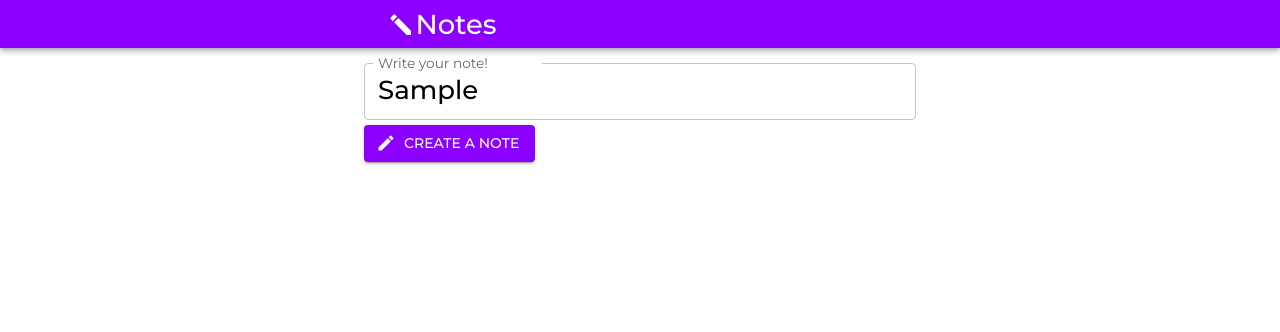
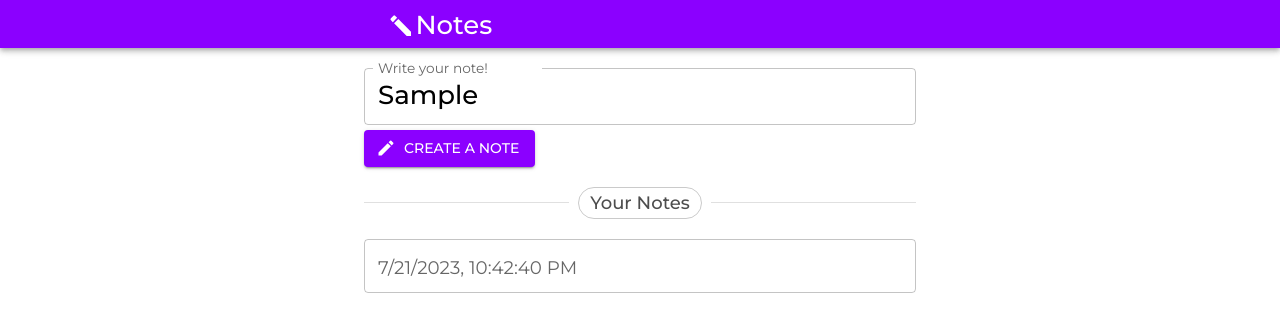
Before and after one commit to c1DeepInside/react-test-task, a React (Vite) app: page / in a window 1280 px wide. Both pictures are taken after typing "Sample" into the empty fields and a click on the button "CREATE A NOTE". Shown: the top 332 px of the page. Built offline with nearby package versions, Linux system fonts and the light colour scheme.

Commit message:
feat: add store

```diff
--- a/src/components/EditBlock.tsx
+++ b/src/components/EditBlock.tsx
@@ -2,11 +2,16 @@ import { Box, Button, Typography } from '@mui/material';
 import StyledTextArea from './StyledTextArea';
 import { useState } from 'react';
 import BorderColorRoundedIcon from '@mui/icons-material/Create';
+import { useAppDispatch } from '../hooks/redux';
+import { addNoteStore } from '../store/noteSlice';
 
 const EditBlock = () => {
   const [currentTags, setCurrentTags] = useState<string[] | null>(null);
+  const [currentText, setCurrentText] = useState('');
+  const dispatch = useAppDispatch();
 
   const getTags = (e: React.ChangeEvent<HTMLInputElement>) => {
+    setCurrentText(e.target.value);
     setCurrentTags(e.target.value.match(/(^#[а-я\w]+| #[а-я\w]+|\n#[а-я\w]+)/gi));
   };
 
@@ -16,9 +21,13 @@ const EditBlock = () => {
     });
   };
 
+  const addNote = () => {
+    dispatch(addNoteStore({ text: currentText, date: Date.now() }));
+  };
+
   return (
     <>
-      <Box sx={{ mt: '15px' }}>
+      <Box sx={{ mt: '20px' }}>
         <StyledTextArea label="Write your note!" sxProps={{ fontSize: 26 }} getTags={getTags} />
       </Box>
       <Box
@@ -30,6 +39,7 @@ const EditBlock = () => {
           sx={{ fontSize: 14, flexShrink: '0', alignSelf: 'flex-start' }}
           variant="contained"
           startIcon={<BorderColorRoundedIcon />}
+          onClick={addNote}
         >
           Create a note
         </Button>
@@ -39,7 +49,6 @@ const EditBlock = () => {
           sx={{
             mt: '5px',
             fontSize: 16,
-            flexGrow: '1',
             overflow: 'auto',
             color: 'primary.main',
             opacity: 0.8,
--- a/src/components/Header.tsx
+++ b/src/components/Header.tsx
@@ -7,7 +7,7 @@ const Header = () => {
       <Container maxWidth="sm">
         <Toolbar variant="dense" sx={{ p: 0 }}>
           <Link href="/" underline="none" sx={{ color: 'white' }}>
-            <Typography variant="h5" sx={{ fontWeight: 500 }}>
+            <Typography variant="h3" sx={{ fontWeight: 500 }}>
               <BorderColorRoundedIcon sx={{ transform: 'translate(-1px, 5px) scale(-1, 1)' }} />
               Notes
             </Typography>
--- a/src/components/Main.tsx
+++ b/src/components/Main.tsx
@@ -1,11 +1,13 @@
 import { Box, Container } from '@mui/material';
 import EditBlock from './EditBlock';
+import NotesBlock from './NotesBlock';
 
 const Main = () => {
   return (
     <Box component={'main'}>
       <Container maxWidth="sm">
         <EditBlock />
+        <NotesBlock />
       </Container>
     </Box>
   );
--- /dev/null
+++ b/src/components/Note.tsx
@@ -0,0 +1,17 @@
+import { Box } from '@mui/material';
+import { INote } from '../interfaces/note';
+import StyledTextArea from './StyledTextArea';
+
+type Props = {
+  note: INote;
+};
+
+const Note = ({ note }: Props) => {
+  return (
+    <Box>
+      <StyledTextArea label={new Date(note.date).toLocaleString()} sxProps={{ fontSize: 24 }} />
+    </Box>
+  );
+};
+
+export default Note;
--- /dev/null
+++ b/src/components/NotesBlock.tsx
@@ -0,0 +1,26 @@
+import { Box, Chip, Divider } from '@mui/material';
+import { useAppSelector } from '../hooks/redux';
+import Note from './Note';
+
+const NotesBlock = () => {
+  const notes = useAppSelector((state) => state.notes.notes);
+
+  return (
+    <>
+      <Divider sx={{ mt: '20px' }}>
+        <Chip
+          variant="outlined"
+          label="Your Notes"
+          sx={{ fontWeight: '500', fontSize: 18, opacity: '0.8' }}
+        />
+      </Divider>
+      <Box sx={{ mt: '20px', display: 'flex', flexDirection: 'column', gap: '20px' }}>
+        {notes.map((note) => (
+          <Note note={note} key={note.date} />
+        ))}
+      </Box>
+    </>
+  );
+};
+
+export default NotesBlock;
--- a/src/components/StyledTextArea.tsx
+++ b/src/components/StyledTextArea.tsx
@@ -5,9 +5,10 @@ type Props = {
   sxProps?: SxProps;
   label?: ReactNode;
   getTags?: (e: React.ChangeEvent<HTMLInputElement>) => void;
+  textContent?: string;
 };
 
-const StyledTextArea = ({ sxProps, label, getTags }: Props) => {
+const StyledTextArea = ({ sxProps, label, getTags, textContent }: Props) => {
   const text = useRef<HTMLDivElement>();
 
   const handleChange = (e: React.ChangeEvent<HTMLInputElement>) => {
@@ -27,6 +28,7 @@ const StyledTextArea = ({ sxProps, label, getTags }: Props) => {
         multiline={true}
         label={label}
         fullWidth
+        value={textContent}
         margin="none"
         InputProps={{
           sx: {
@@ -64,7 +66,9 @@ const StyledTextArea = ({ sxProps, label, getTags }: Props) => {
           },
           ...sxProps,
         }}
-      ></Box>
+      >
+        {textContent}
+      </Box>
     </Box>
   );
 };
--- /dev/null
+++ b/src/hooks/redux.ts
@@ -0,0 +1,7 @@
+import type { TypedUseSelectorHook } from 'react-redux';
+import { useDispatch, useSelector } from 'react-redux';
+
+import type { AppDispatch, RootState } from '../store/store';
+
+export const useAppDispatch: () => AppDispatch = useDispatch;
+export const useAppSelector: TypedUseSelectorHook<RootState> = useSelector;
--- /dev/null
+++ b/src/interfaces/note.ts
@@ -0,0 +1,4 @@
+export interface INote {
+  text: string;
+  date: number;
+}
--- a/src/main.tsx
+++ b/src/main.tsx
@@ -3,6 +3,8 @@ import ReactDOM from 'react-dom/client';
 import App from './App.tsx';
 import { ThemeProvider, createTheme } from '@mui/material/styles';
 import './styles/reset.css';
+import { Provider } from 'react-redux';
+import { store } from './store/store.ts';
 
 const theme = createTheme({
   palette: {
@@ -16,13 +18,18 @@ const theme = createTheme({
   typography: {
     fontFamily: ['Montserrat', 'sans-serif'].join(','),
     fontSize: 16,
+    h3: {
+      fontSize: 26,
+    },
   },
 });
 
 ReactDOM.createRoot(document.getElementById('root')!).render(
   <React.StrictMode>
-    <ThemeProvider theme={theme}>
-      <App />
-    </ThemeProvider>
+    <Provider store={store}>
+      <ThemeProvider theme={theme}>
+        <App />
+      </ThemeProvider>
+    </Provider>
   </React.StrictMode>
 );
--- /dev/null
+++ b/src/store/noteSlice.ts
@@ -0,0 +1,28 @@
+import type { PayloadAction } from '@reduxjs/toolkit';
+import { createSlice } from '@reduxjs/toolkit';
+import { INote } from '../interfaces/note';
+
+type noteState = {
+  notes: INote[];
+};
+
+const initialState: noteState = {
+  notes: [],
+};
+
+const notesSlice = createSlice({
+  name: 'notesCards',
+  initialState,
+  reducers: {
+    addNoteStore(state, action: PayloadAction<INote>) {
+      state.notes.push(action.payload);
+    },
+    removeNote(state, action: PayloadAction<INote>) {
+      state.notes.filter((note) => note.date !== action.payload.date);
+    },
+  },
+});
+
+export const { addNoteStore, removeNote } = notesSlice.actions;
+
+export default notesSlice.reducer;
--- /dev/null
+++ b/src/store/store.ts
@@ -0,0 +1,14 @@
+import { configureStore } from '@reduxjs/toolkit';
+import { setupListeners } from '@reduxjs/toolkit/dist/query';
+import noteSlice from './noteSlice';
+
+export const store = configureStore({
+  reducer: {
+    notes: noteSlice,
+  },
+});
+
+setupListeners(store.dispatch);
+
+export type RootState = ReturnType<typeof store.getState>;
+export type AppDispatch = typeof store.dispatch;
```
